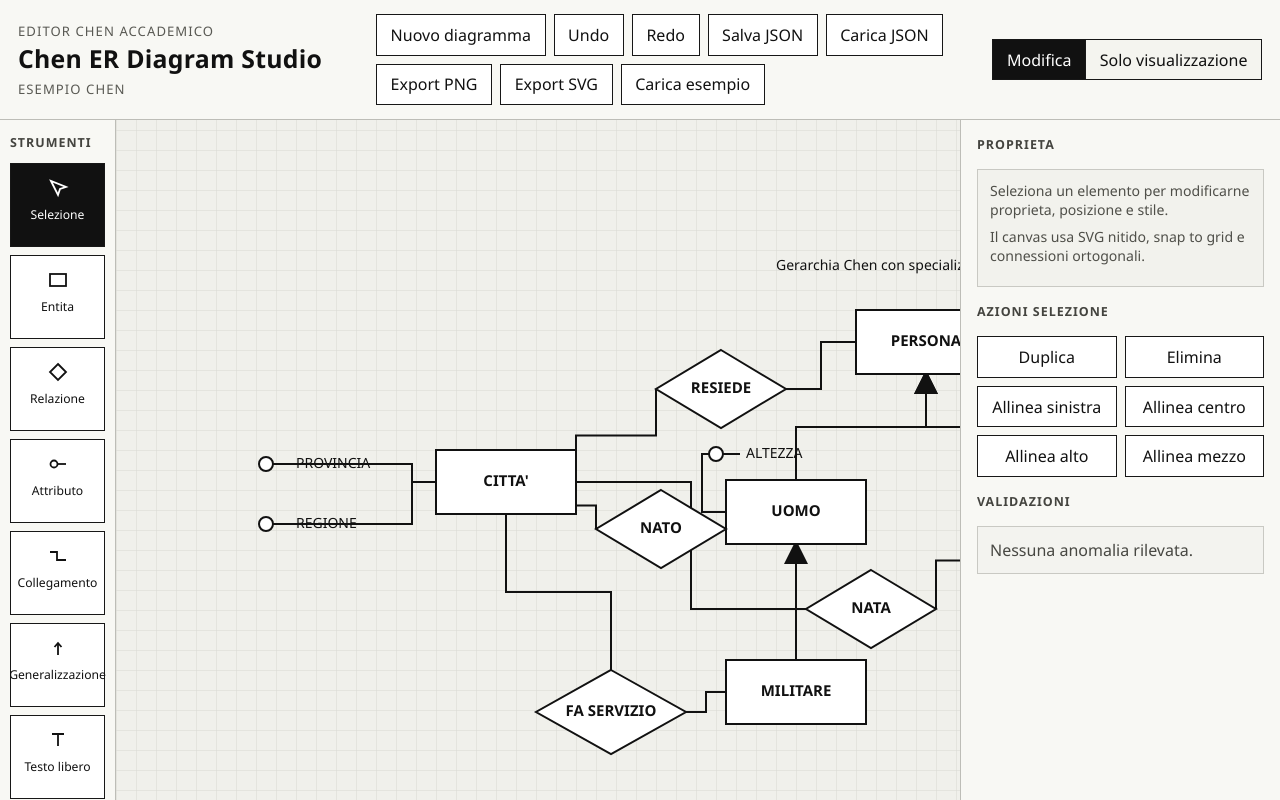
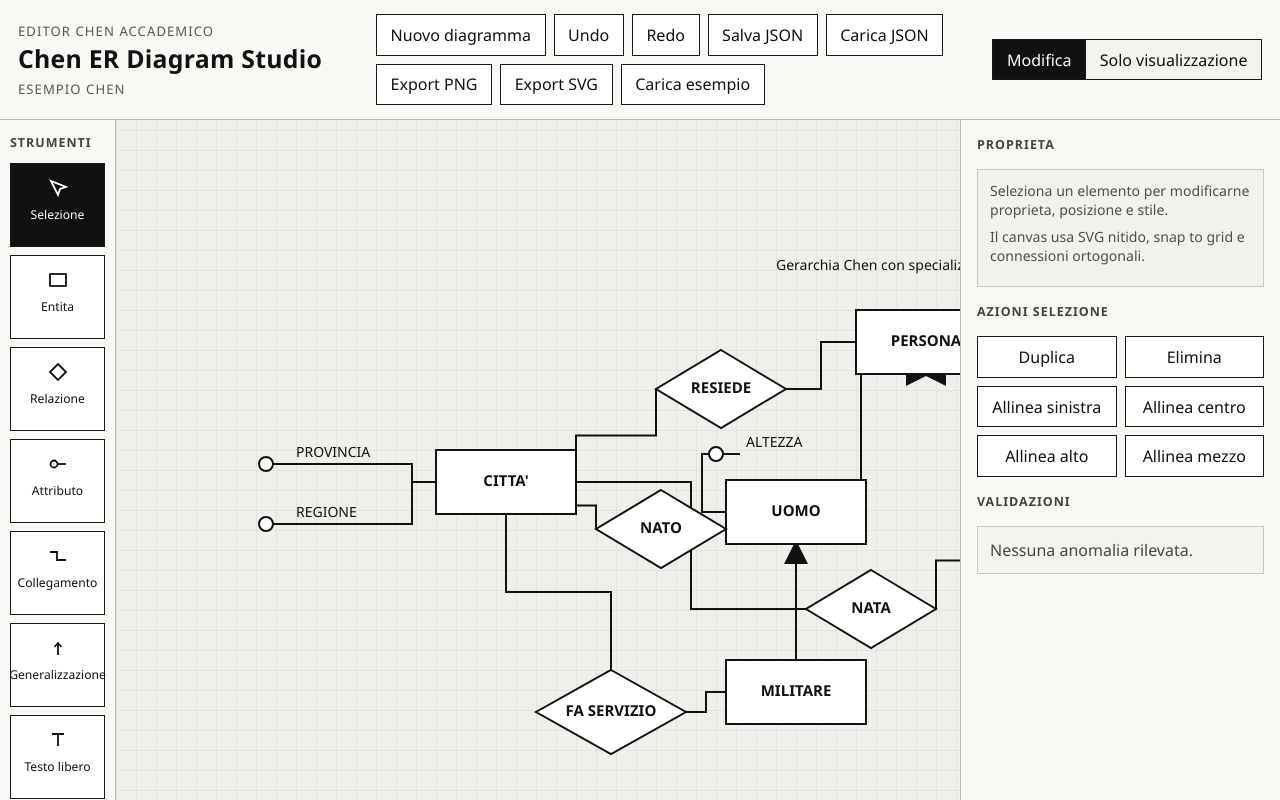
Before and after one commit to SignorTynam/ER-Studio, a React (Vite) app: page / in a window 1280 px wide. Shown: the top 800 px of the page. Built offline with nearby package versions, Linux system fonts and the light colour scheme; the HTML template or start-up script is replaced by a standard one.

Commit message:
feat: enhance diagram editor with identifier attribute and improve SVG reference handling

```diff
--- a/src/App.tsx
+++ b/src/App.tsx
@@ -78,7 +78,7 @@ export default function App() {
   const [selection, setSelection] = useState<SelectionState>({ nodeIds: [], edgeIds: [] });
   const [statusMessage, setStatusMessage] = useState("");
 
-  const svgRef = useRef<SVGSVGElement | null>(null);
+  const svgRef = useRef<SVGSVGElement>(null);
   const fileInputRef = useRef<HTMLInputElement | null>(null);
 
   const issues = validateDiagram(history.present);
--- a/src/canvas/DiagramCanvas.tsx
+++ b/src/canvas/DiagramCanvas.tsx
@@ -67,7 +67,7 @@ interface DiagramCanvasProps {
   mode: EditorMode;
   viewport: Viewport;
   statusMessage: string;
-  svgRef: RefObject<SVGSVGElement | null>;
+  svgRef: RefObject<SVGSVGElement>;
   onViewportChange: (viewport: Viewport) => void;
   onSelectionChange: (selection: SelectionState) => void;
   onPreviewDiagram: (diagram: DiagramDocument) => void;
--- a/src/canvas/DiagramNode.tsx
+++ b/src/canvas/DiagramNode.tsx
@@ -62,6 +62,7 @@ export function DiagramNodeView(props: DiagramNodeProps) {
 
   if (node.type === "attribute") {
     const cy = node.y + node.height / 2;
+    const isIdentifier = node.isIdentifier === true;
 
     return (
       <g
@@ -80,9 +81,9 @@ export function DiagramNodeView(props: DiagramNodeProps) {
             strokeDasharray="4 3"
           />
         ) : null}
-        <circle cx={node.x + 10} cy={cy} r={7} fill="#ffffff" stroke="#111111" strokeWidth={2} />
+        <circle cx={node.x + 10} cy={cy} r={7} fill={isIdentifier ? "#111111" : "#ffffff"} stroke="#111111" strokeWidth={2} />
         <line x1={node.x + 17} y1={cy} x2={node.x + 34} y2={cy} stroke="#111111" strokeWidth={2} />
-        <text x={node.x + 40} y={cy} className="attribute-label" dominantBaseline="middle">
+        <text x={node.x + 40} y={cy - 7} className="attribute-label" dominantBaseline="auto">
           {node.label}
         </text>
       </g>
--- a/src/index.css
+++ b/src/index.css
@@ -296,6 +296,18 @@ button:disabled {
   gap: 10px;
 }
 
+.checkbox-field {
+  flex-direction: row;
+  align-items: center;
+  justify-content: space-between;
+}
+
+.checkbox-field input {
+  width: auto;
+  min-height: auto;
+  transform: scale(1.1);
+}
+
 .empty-inspector {
   padding: 12px;
   border: 1px solid #c9c9c3;
--- a/src/inspector/InspectorPanel.tsx
+++ b/src/inspector/InspectorPanel.tsx
@@ -104,6 +104,20 @@ export function InspectorPanel(props: InspectorPanelProps) {
             <span>Stile linea</span>
             <input value="Nero continuo" disabled />
           </label>
+
+          {selectedNode.type === "attribute" ? (
+            <label className="field checkbox-field">
+              <span>Attributo identificatore</span>
+              <input
+                type="checkbox"
+                checked={selectedNode.isIdentifier === true}
+                disabled={props.mode === "view"}
+                onChange={(event) =>
+                  props.onNodeChange(selectedNode.id, { isIdentifier: event.target.checked })
+                }
+              />
+            </label>
+          ) : null}
         </div>
       ) : null}
 
--- a/src/types/diagram.ts
+++ b/src/types/diagram.ts
@@ -37,6 +37,7 @@ export interface RelationshipNode extends BaseNode {
 
 export interface AttributeNode extends BaseNode {
   type: "attribute";
+  isIdentifier?: boolean;
 }
 
 export interface TextNode extends BaseNode {
--- a/src/utils/diagram.ts
+++ b/src/utils/diagram.ts
@@ -64,6 +64,19 @@ export function createNode(nodeType: NodeKind, position: Point): DiagramNode {
   const snappedCenter = snapPoint(position);
   const x = snapValue(snappedCenter.x - size.width / 2, GRID_SIZE);
   const y = snapValue(snappedCenter.y - size.height / 2, GRID_SIZE);
+
+  if (nodeType === "attribute") {
+    return {
+      id: createId(nodeType),
+      type: nodeType,
+      label: getDefaultLabel(nodeType),
+      x,
+      y,
+      width: size.width,
+      height: size.height,
+      isIdentifier: false,
+    };
+  }
 
   return {
     id: createId(nodeType),
@@ -271,7 +284,8 @@ export function parseDiagram(rawJson: string): DiagramDocument {
   const parsed = JSON.parse(rawJson) as Partial<DiagramDocument>;
   const meta = parsed.meta ?? { name: "Diagramma importato", version: 1 };
   const nodes = Array.isArray(parsed.nodes)
-    ? parsed.nodes.filter(
+    ? parsed.nodes
+        .filter(
           (node): node is DiagramNode =>
             typeof node === "object" &&
             node !== null &&
@@ -284,6 +298,16 @@ export function parseDiagram(rawJson: string): DiagramDocument {
             typeof node.type === "string" &&
             isNodeKind(node.type),
         )
+        .map((node) => {
+          if (node.type !== "attribute") {
+            return node;
+          }
+
+          return {
+            ...node,
+            isIdentifier: node.isIdentifier === true,
+          };
+        })
     : [];
   const edges = Array.isArray(parsed.edges)
     ? parsed.edges.filter(
--- a/src/utils/example.ts
+++ b/src/utils/example.ts
@@ -41,7 +41,16 @@ export function createExampleDiagram(): DiagramDocument {
         width: 150,
         height: 84,
       },
-      { id: "name", type: "attribute", label: "NOME", x: 780, y: 80, width: 150, height: 28 },
+      {
+        id: "name",
+        type: "attribute",
+        label: "NOME",
+        x: 780,
+        y: 80,
+        width: 150,
+        height: 28,
+        isIdentifier: true,
+      },
       {
         id: "surname",
         type: "attribute",
--- a/src/utils/geometry.ts
+++ b/src/utils/geometry.ts
@@ -98,9 +98,18 @@ export function getNodeAnchor(
   const center = getNodeCenter(node);
 
   if (edgeType === "inheritance") {
-    return role === "source"
-      ? { x: center.x, y: node.y }
-      : { x: center.x, y: node.y + node.height };
+    const deltaX = toward.x - center.x;
+    const deltaY = toward.y - center.y;
+
+    if (Math.abs(deltaX) > Math.abs(deltaY)) {
+      return deltaX >= 0
+        ? { x: node.x + node.width, y: center.y }
+        : { x: node.x, y: center.y };
+    }
+
+    return deltaY >= 0
+      ? { x: center.x, y: node.y + node.height }
+      : { x: center.x, y: node.y };
   }
 
   const deltaX = toward.x - center.x;
@@ -139,16 +148,6 @@ export function buildOrthogonalPoints(
       source,
       { x: midX, y: source.y },
       { x: midX, y: target.y },
-      target,
-    ]);
-  }
-
-  if (edgeType === "inheritance") {
-    const midY = (source.y + target.y) / 2;
-    return dedupePoints([
-      source,
-      { x: source.x, y: midY },
-      { x: target.x, y: midY },
       target,
     ]);
   }
--- /dev/null
+++ b/vite.config.d.ts
@@ -0,0 +1,2 @@
+declare const _default: import("vite").UserConfig;
+export default _default;
--- /dev/null
+++ b/vite.config.js
@@ -0,0 +1,5 @@
+import { defineConfig } from "vite";
+import react from "@vitejs/plugin-react";
+export default defineConfig({
+    plugins: [react()],
+});
```
Also changed, not shown: 2 other files (tests, documents, lock files or other folders). Lines whose indentation alone changed are shown as unchanged.
